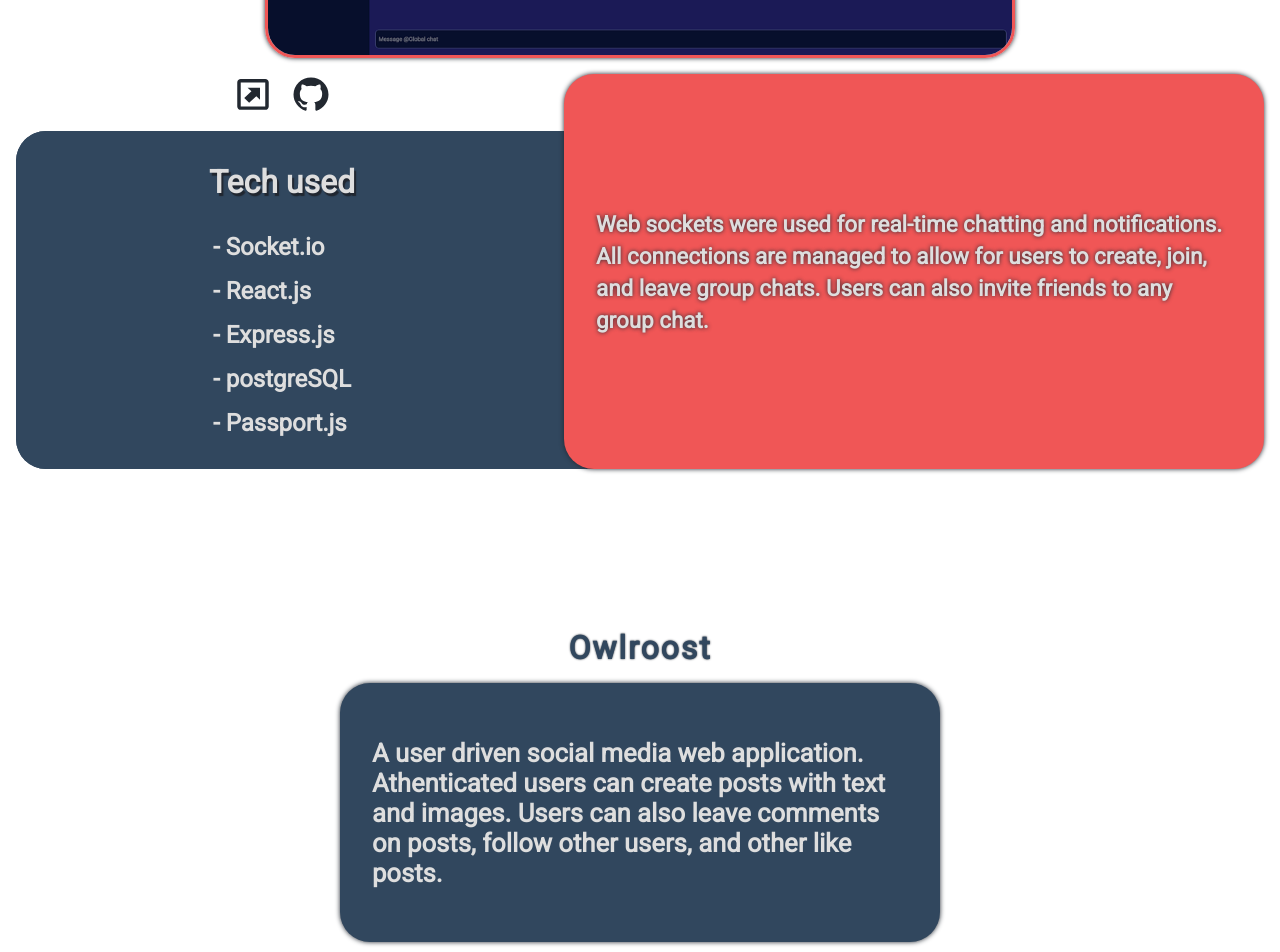
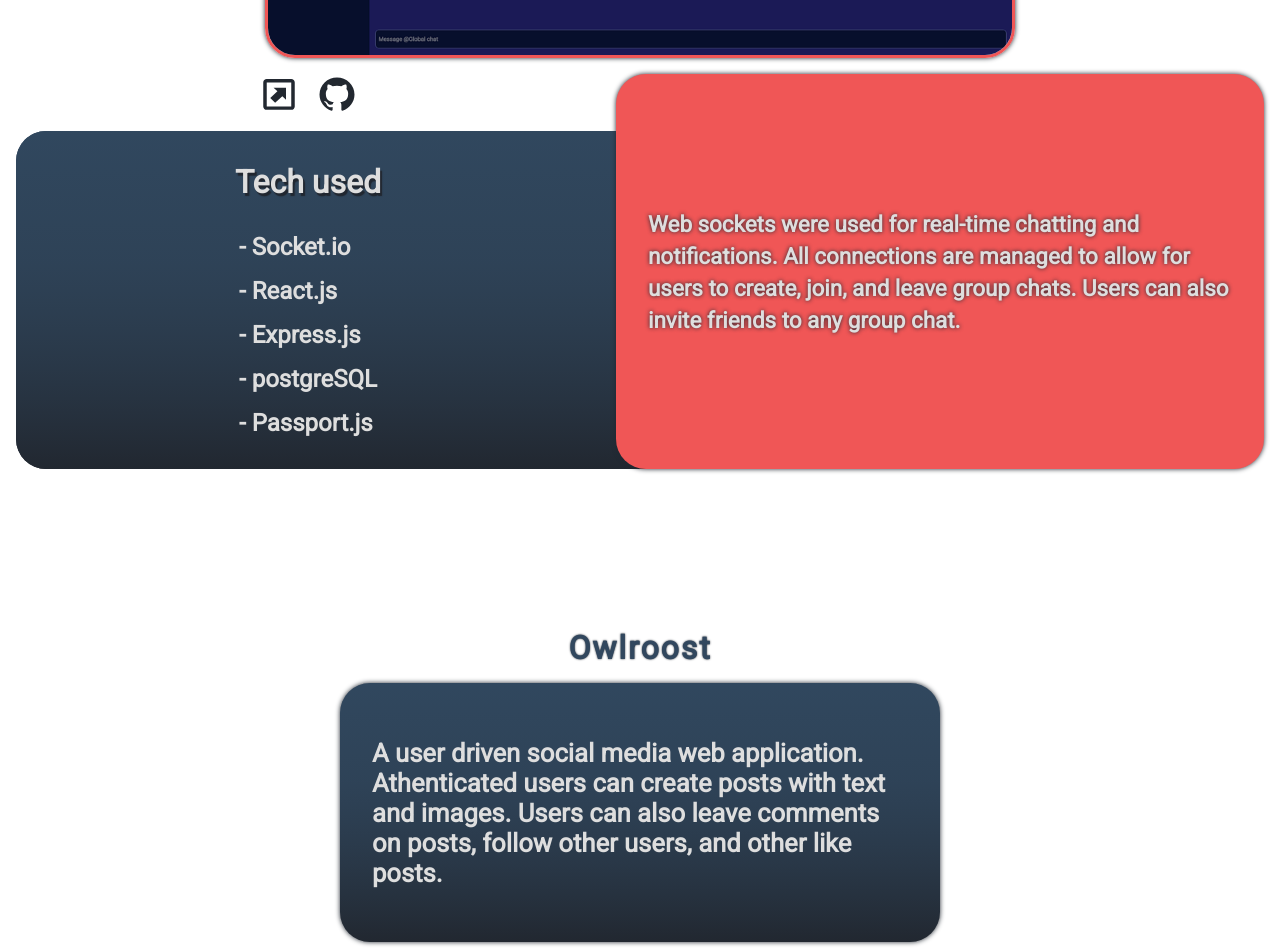
Before and after one commit to SamuelWyck/personal-website, a React (Vite) app: page / in a window 1280 px wide. Shown: the part 880-1832 px from the top of the page. Built offline with nearby package versions, Linux system fonts and the light colour scheme; a web font is replaced by a local one.

Commit message:
Fix background breaking on 600px resize

```diff
--- a/src/styles/projectCard.css
+++ b/src/styles/projectCard.css
@@ -49,6 +49,7 @@
     max-width: 600px;
     color: var(--light-accent-color);
     background-color: var(--primary-color);
+    background-image: linear-gradient(var(--primary-color), 70%, var(--dark-accent-color));
     display: flex;
     align-items: center;
     padding: clamp(2rem, 1rem + 3vw, 4rem) 2rem;
@@ -68,6 +69,7 @@
     width: 150%;
     left: -50%;
     background-color: var(--primary-color);
+    background-image: linear-gradient(var(--primary-color), 70%, var(--dark-accent-color));
     box-shadow: 0px 0px 5px 0px var(--dark-accent-color);
     border-radius: 30px;
 }
@@ -123,6 +125,7 @@
     max-width: 850px;
     min-width: 250px;
     background-color: var(--primary-color);
+    background-image: linear-gradient(var(--primary-color), 70%, var(--dark-accent-color));
     display: flex;
     flex-direction: column;
     align-items: center;
@@ -160,6 +163,7 @@
     width: 120%;
     height: 100%;
     background-color: var(--primary-color);
+    background-image: linear-gradient(var(--primary-color), 70%, var(--dark-accent-color));
 }
 
 .tech-used .backing.reverse {
@@ -176,7 +180,6 @@
     /* font-size: clamp(1rem, .5rem + 2vw, 1.5rem); */
     font-weight: bold;
     max-width: 700px;
-    flex-basis: 270px;
     padding: 2rem;
     display: flex;
     align-items: center;
@@ -200,7 +203,7 @@
 
 
 
-@media only screen and (width < 601px) {
+@media only screen and (width < 701px) {
     .details-section, .details-section.reverse {
         flex-direction: column;
     }
```
